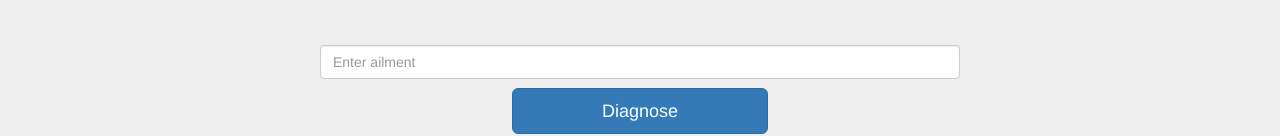
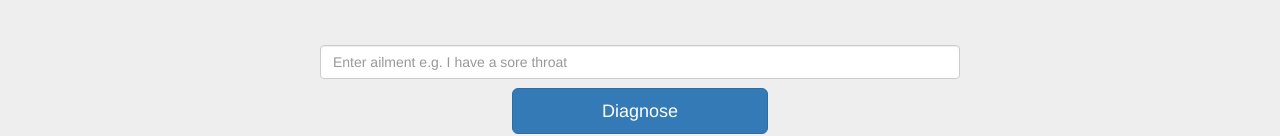
Before and after one commit to galtech/doctordoctor, a plain HTML site: page index.html in a window 1280 px wide. Shown: the part 386-522 px from the top of the page. Drawn offline with nearby package versions, Linux system fonts and the light colour scheme.

Commit message:
20180215 updated placeholder

```diff
--- a/index.html
+++ b/index.html
@@ -22,7 +22,7 @@
       <div class="jumbotron" id="search-container">
           <input id="search-box"
                   type="text"
-                  placeholder="Enter ailment"
+                  placeholder="Enter ailment e.g. I have a sore throat"
                   class="form-control"
                   ng-model="ailment">
           <button
```
